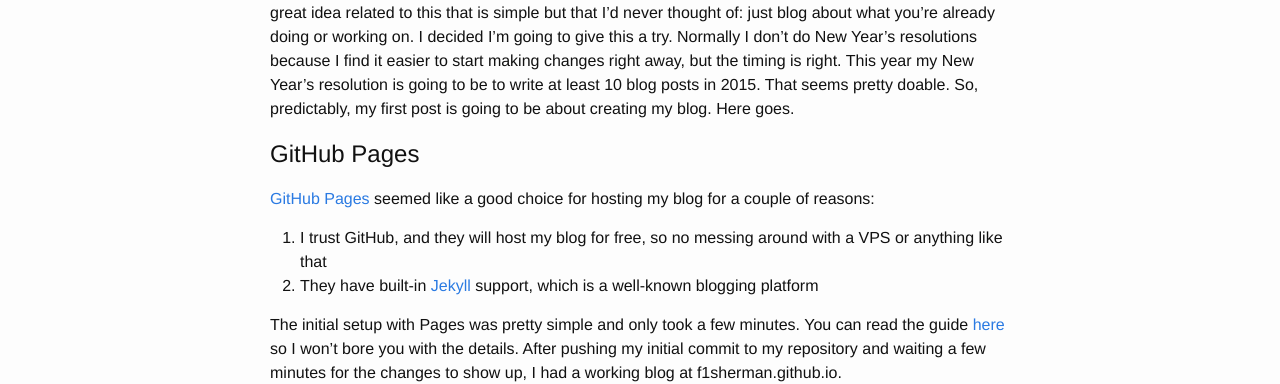
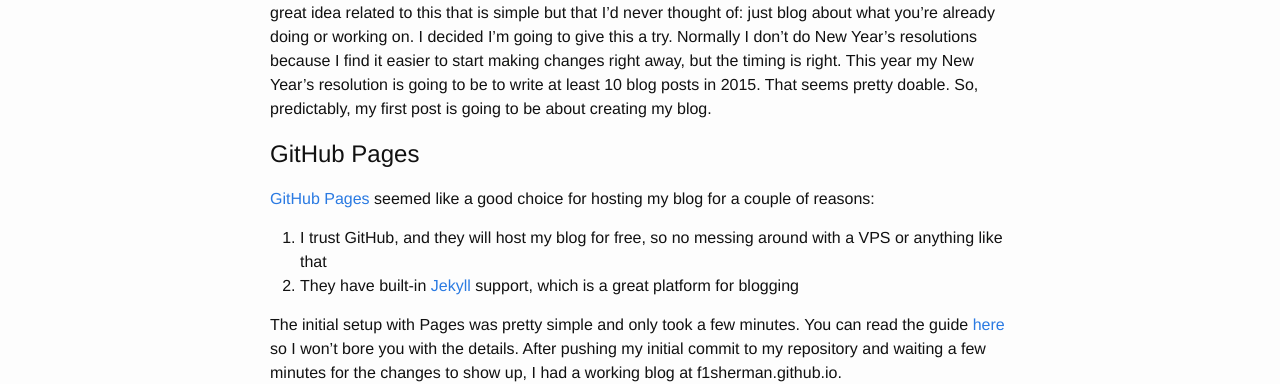
Before and after one commit to f1sherman/f1sherman.github.io, a Jekyll site: the page built from _posts/2014-12-27-setting-up-my-blog-using-jekyll-and-github-pages.markdown, in a window 1280 px wide and 900 px high. Shown: the part 400-784 px from the top of the window. Built offline with Jekyll 4.4.1, drawn with Linux system fonts in a browser that asks for light colours; comment, search, counter and statistics services are not loaded; some of the changed text lies outside the part shown.

Commit message:
clean up the text a bit

```diff
--- a/_posts/2014-12-27-setting-up-my-blog-using-jekyll-and-github-pages.markdown
+++ b/_posts/2014-12-27-setting-up-my-blog-using-jekyll-and-github-pages.markdown
@@ -5,7 +5,7 @@
 date:   2014-12-27 20:04:49
 categories: howto
 ---
-I was listening to a recent [Ruby Rogues][ruby-rogues] podcast on [Marketing Yourself as a Software Developer][marketing-podcast]. During this episode [John Sonmez][sonmez-twitter], who runs the site [Simple Programmer][simple-programmer] gives some great reasons as to why you should market yourself as a software developer, as well as some excellent ways to do that. One of the ideas was to create a blog. This is something I've wanted to do for a long time, but I've never really enjoyed writing and I've always felt like it would be a chore to have to come up with topics. John had a great idea related to this that is simple but that I'd never thought of: just blog about what you're already doing or working on. I decided I'm going to give this a try. Normally I don't do New Year's resolutions because I find it easier to start making changes right away, but the timing is right. This year my New Year's resolution is going to be to write at least 10 blog posts in 2015. That seems pretty doable. So, predictably, my first post is going to be about creating my blog. Here goes.
+I was listening to a recent [Ruby Rogues][ruby-rogues] podcast on [Marketing Yourself as a Software Developer][marketing-podcast]. During this episode [John Sonmez][sonmez-twitter], who runs the site [Simple Programmer][simple-programmer] gives some great reasons as to why you should market yourself as a software developer, as well as some excellent ways to do that. One of the ideas was to create a blog. This is something I've wanted to do for a long time, but I've never really enjoyed writing and I've always felt like it would be a chore to have to come up with topics. John had a great idea related to this that is simple but that I'd never thought of: just blog about what you're already doing or working on. I decided I'm going to give this a try. Normally I don't do New Year's resolutions because I find it easier to start making changes right away, but the timing is right. This year my New Year's resolution is going to be to write at least 10 blog posts in 2015. That seems pretty doable. So, predictably, my first post is going to be about creating my blog.
 
 GitHub Pages
 ============
@@ -13,7 +13,7 @@
 [GitHub Pages][github-pages] seemed like a good choice for hosting my blog for a couple of reasons:
 
 1. I trust GitHub, and they will host my blog for free, so no messing around with a VPS or anything like that
-2. They have built-in [Jekyll][jekyll] support, which is a well-known blogging platform
+2. They have built-in [Jekyll][jekyll] support, which is a great platform for blogging
 
 The initial setup with Pages was pretty simple and only took a few minutes. You can read the guide [here][github-pages] so I won't bore you with the details. After pushing my initial commit to my repository and waiting a few minutes for the changes to show up, I had a working blog at f1sherman.github.io.
 
```
